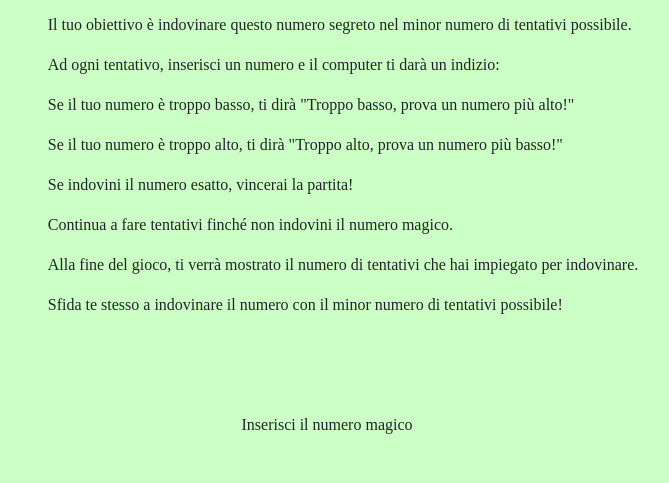
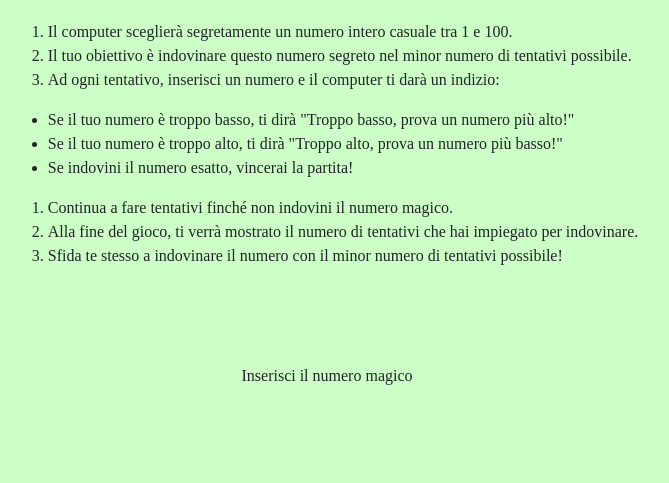
Before and after one commit to FraRaudino/magic_number, a plain HTML site: page index.html in a window 1280 px wide. Shown: the part 317-800 px from the top of the page, without its empty margins (313-982 px from the left). Drawn offline with nearby package versions, Linux system fonts and the light colour scheme.

Commit message:
sistemazione lista

```diff
--- a/index.html
+++ b/index.html
@@ -17,15 +17,23 @@
         </div>
 
         <div class="list">
-            <ol>Il computer sceglierà segretamente un numero intero casuale tra 1 e 100.</ol>
-            <ol>Il tuo obiettivo è indovinare questo numero segreto nel minor numero di tentativi possibile.</ol>
-            <ol>Ad ogni tentativo, inserisci un numero e il computer ti darà un indizio:</ol>
-            <ul>Se il tuo numero è troppo basso, ti dirà "Troppo basso, prova un numero più alto!"</ul>
-            <ul>Se il tuo numero è troppo alto, ti dirà "Troppo alto, prova un numero più basso!"</ul>
-            <ul>Se indovini il numero esatto, vincerai la partita!</ul>
-            <ol>Continua a fare tentativi finché non indovini il numero magico.</ol>
-            <ol>Alla fine del gioco, ti verrà mostrato il numero di tentativi che hai impiegato per indovinare.</ol>
-            <ol>Sfida te stesso a indovinare il numero con il minor numero di tentativi possibile!</ol>
+            <ol>
+                <li>Il computer sceglierà segretamente un numero intero casuale tra 1 e 100.</li>
+                <li>Il tuo obiettivo è indovinare questo numero segreto nel minor numero di tentativi possibile.</li>
+                <li>Ad ogni tentativo, inserisci un numero e il computer ti darà un indizio:</li>
+            </ol>
+
+            <ul>
+                <li>Se il tuo numero è troppo basso, ti dirà "Troppo basso, prova un numero più alto!"</li>
+                <li>Se il tuo numero è troppo alto, ti dirà "Troppo alto, prova un numero più basso!"</li>
+                <li>Se indovini il numero esatto, vincerai la partita!</li>
+            </ul>
+
+            <ol>
+                <li>Continua a fare tentativi finché non indovini il numero magico.</li>
+                <li>Alla fine del gioco, ti verrà mostrato il numero di tentativi che hai impiegato per indovinare.</li>
+                <li>Sfida te stesso a indovinare il numero con il minor numero di tentativi possibile!</li>
+            </ol>
         </div>
 
 
--- a/static/css/text.css
+++ b/static/css/text.css
@@ -3,4 +3,5 @@
     font-size: 16px;
     line-height: auto;
     padding-top: 80px;
+    padding-bottom: 3px;
 }
--- a/static/js/script.js
+++ b/static/js/script.js
@@ -37,7 +37,7 @@ function magicNumber(event){
     if(nTentativi===0 && !Indovinato)
     {
         console.log("Hai esaurito i tentativi!")
-        console.log("Il numero era"+ nGenerato)
+        console.log("Il numero era" + nGenerato)
     }
 
 }
```
